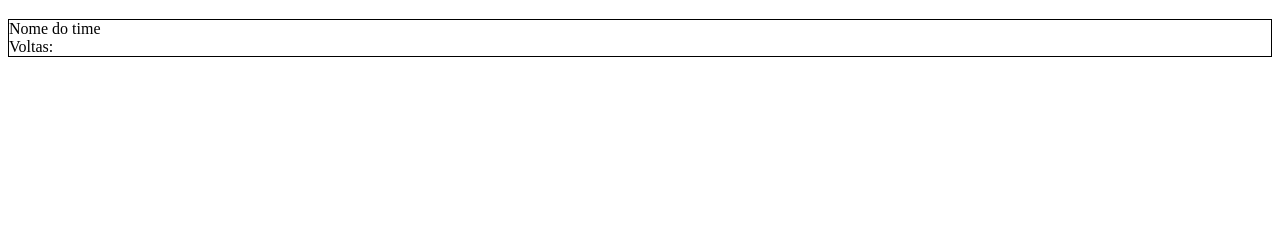
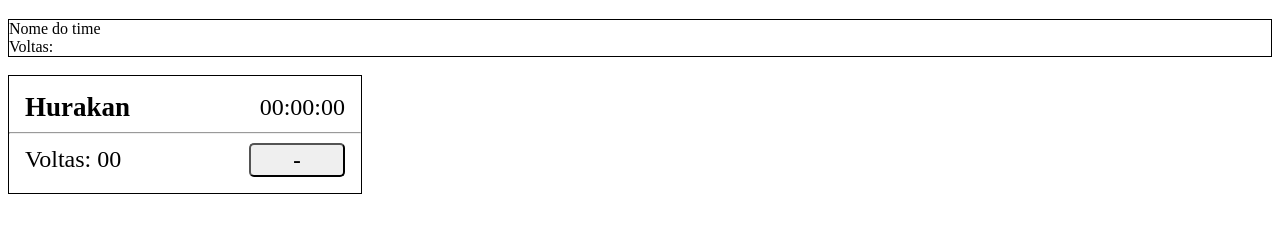
Before and after one commit to lucas1520/tabelaHurakan, a website: page public/index.html in a window 1280 px wide. Shown: the part 61-294 px from the top of the page. Drawn offline with Linux system fonts and the light colour scheme; no server answers.

Commit message:
Estilo css

```diff
--- a/public/index.html
+++ b/public/index.html
@@ -3,7 +3,8 @@
 <head>
     <meta charset="UTF-8">
     <meta name="viewport" content="width=device-width, initial-scale=1.0">
-    <title>Document</title>
+    <link rel="stylesheet" href="style.css">
+    <title>Tabela</title>
 </head>
 <body>
     <h1>Index</h1>
@@ -15,6 +16,17 @@
             <span id="voltas">Voltas: </span>
         </div>
         <br>
+        <div style="border: 1px solid black;" class="time">
+            <span class="top">
+                <h2>Hurakan</h2>
+                <p class="tempo">00:00:00</p>
+            </span>
+            <hr class="separacao">
+            <span class="bottom">
+                <p id=${nome} class="voltas">Voltas: 00</p>
+                <button>-</button>
+            </span>
+        </div>
     </div>
     <script src="script.js"></script>
 </body>
--- a/public/style.css
+++ b/public/style.css
@@ -1,3 +1,45 @@
-body {
-    background-color: blue;
+p, h2 {
+    margin: 0;
 }
+
+.time {
+    width: 25vw;
+    padding: 2vh;
+    font-size: large;
+}
+
+.separacao {
+    margin-left: -2vh;
+    margin-right: -2vh;
+    /* width: 100%; */
+}
+
+.top {
+    display: flex;
+    justify-content: space-between;
+    align-items: center;
+
+    /* background-color: orange; */
+}
+
+.tempo {
+    font-size: x-large;
+}
+
+.bottom {
+    display: flex;
+    justify-content: space-between;
+    align-items: center;
+    /* background-color: blue; */
+}
+
+.voltas {
+    font-size: x-large;
+}
+
+.bottom > button {
+    width: 30%;
+    border-radius: 5px;
+    font-size: x-large;
+    /* background-color: orange; */
+}
```
